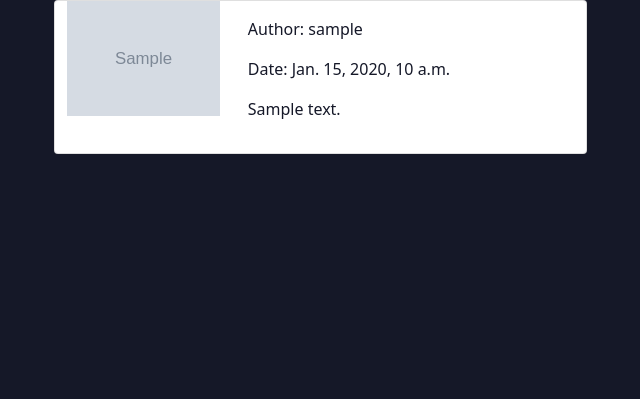
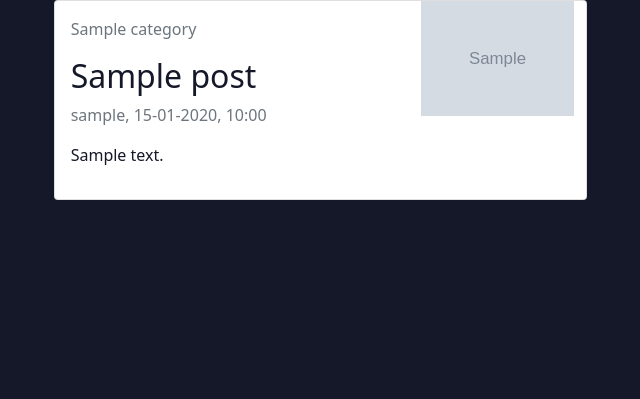
Before and after one commit to ItsAlanK/gold-splits, a Django app: page / in a window 1280 px wide. Shown: the part 72-471 px from the top of the page, without its empty margins (53-693 px from the left). Run offline with Django 4.2, Linux system fonts and the light colour scheme; tables that the repository leaves empty hold one stand-in row (values such as "Sample post"); grey boxes marked "Sample" are stand-in pictures; some libraries are stand-ins or nearby versions.

Commit message:
Edit layout for posts on homepage

```diff
--- a/templates/components/header.html
+++ b/templates/components/header.html
@@ -1,5 +1,4 @@
 {% load static %}
-
 <header class="p-3 bg-dark text-white">
     <div class="container">
         <div class="d-flex flex-wrap align-items-center justify-content-center justify-content-lg-start">
--- a/templates/pages/index.html
+++ b/templates/pages/index.html
@@ -2,18 +2,19 @@
 
 {% block content %}
 <div class="container col-10">
-    <div class="row row-cols-2">
+    <div class="row row-cols-1 row-cols-lg-2">
         {% for post in post_list %}
         {% if forloop.counter <= 8 %}
         <div class="card">
             <div class="row">
-                <div class="col-4">
+                <div class="card-body col-8">
+                    <p class="text-muted"> {{ post.category }}</p>
+                    <h2> {{ post.title }}</h2>
+                    <p class="text-muted"> {{ post.author }}, {{ post.date|date:'d-m-Y, H:i' }}</p>
+                    <p class="">{{ post.content|safe|truncatewords_html:25 }}</p>
+                </div>
+                <div class="col-4 d-none d-md-block">
                     <img class="img-fluid" src=" {{ post.hero_image.url }}">
-                </div>
-                <div class="card-body col-8">
-                    <p class="author"> Author: {{ post.author }}</p>
-                    <p class="author"> Date: {{ post.date }}</p>
-                    <p class="author">{{ post.content|safe }}</p>
                 </div>
             </div>
         </div>
```
